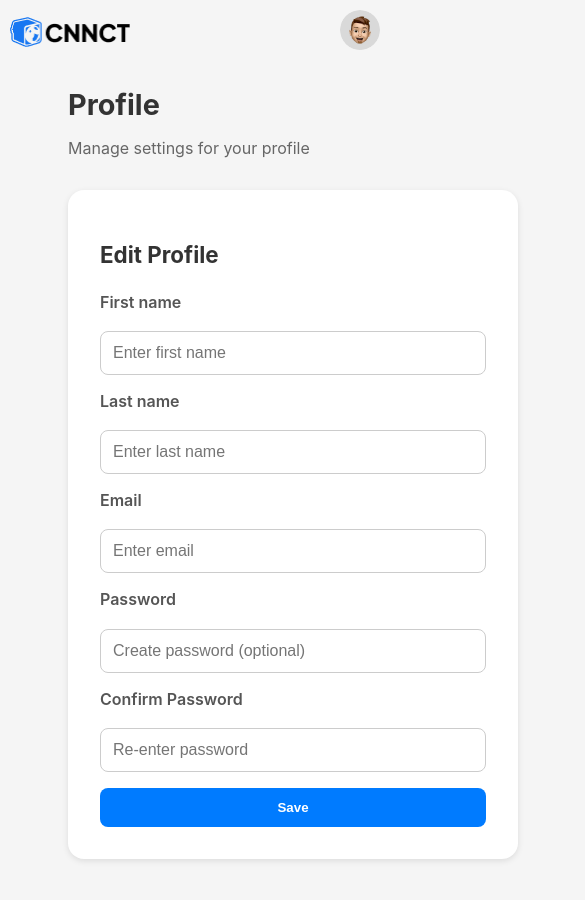
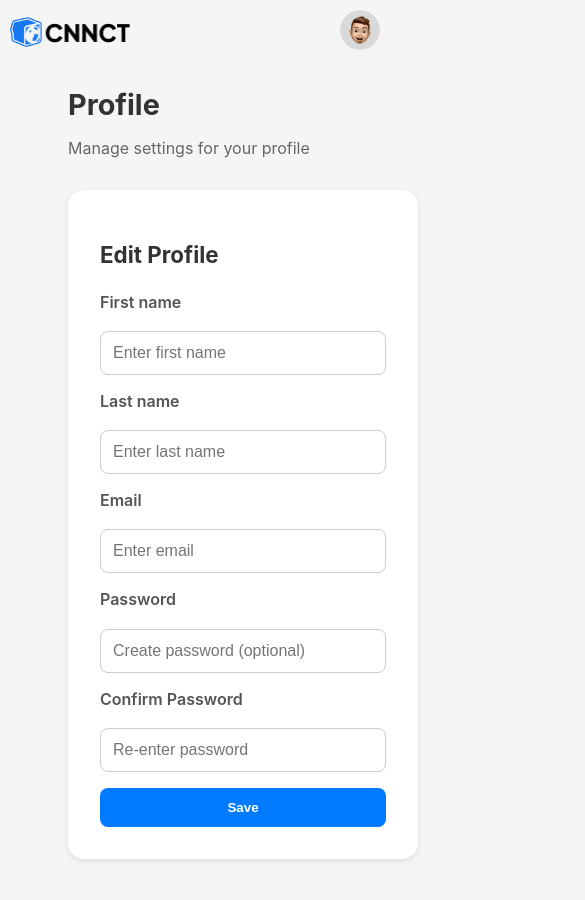
Before and after one commit to Piyush-Puthenpurakkal/event-management-frontend, a React (Create React App) app: page /settings in a window 390 px wide. Shown: the top 900 px of the page, 585 px wide, since content can reach past the window. Built offline with nearby package versions, Linux system fonts and the light colour scheme; no server answers; sample sign-in values are in the browser's storage.

Commit message:
width of Setting card adjusted of Settings page

```diff
--- a/src/styles/settings.css
+++ b/src/styles/settings.css
@@ -76,7 +76,7 @@
     }
 
     .settings-card {
-        width: 450px;
+        width: 350px;
     }
 
     .settings-form input {
```
